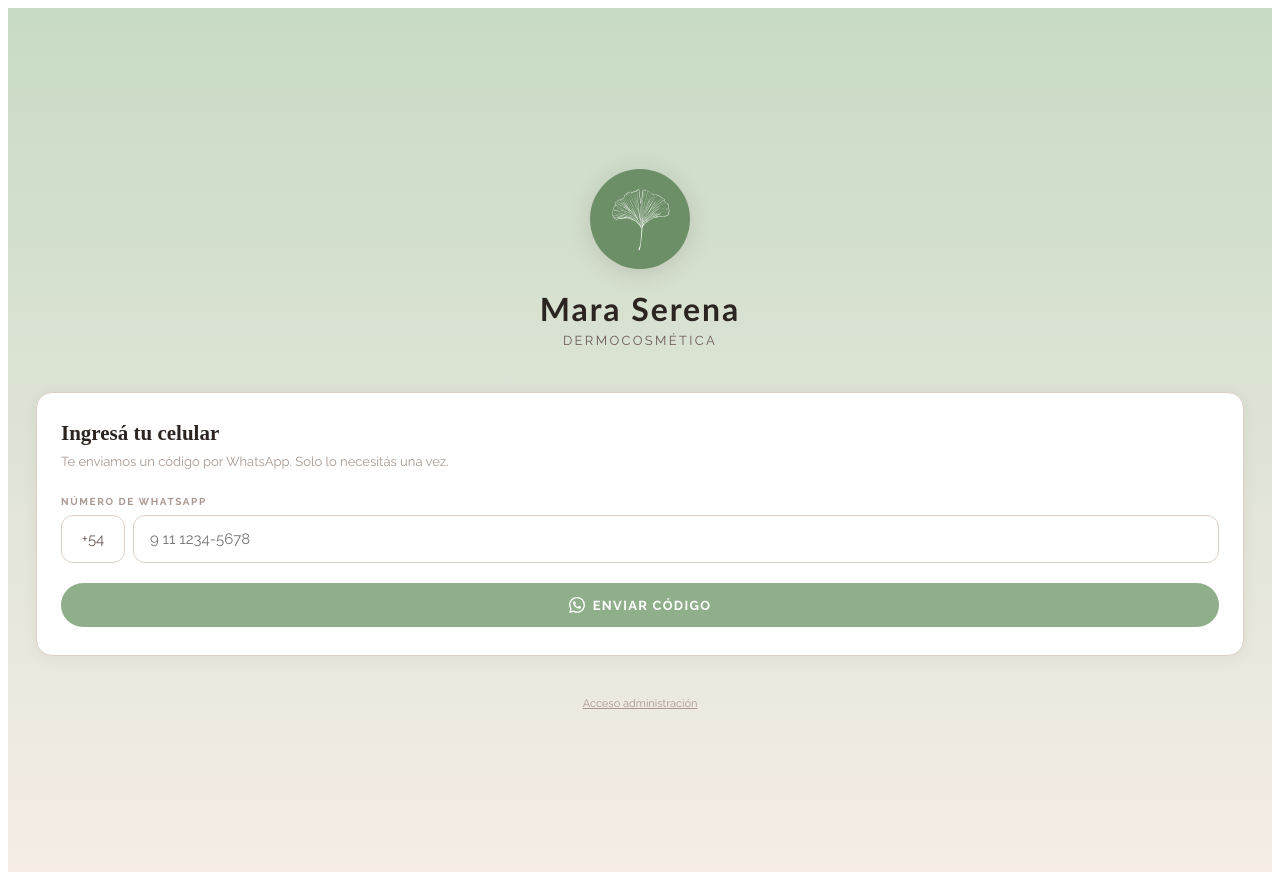
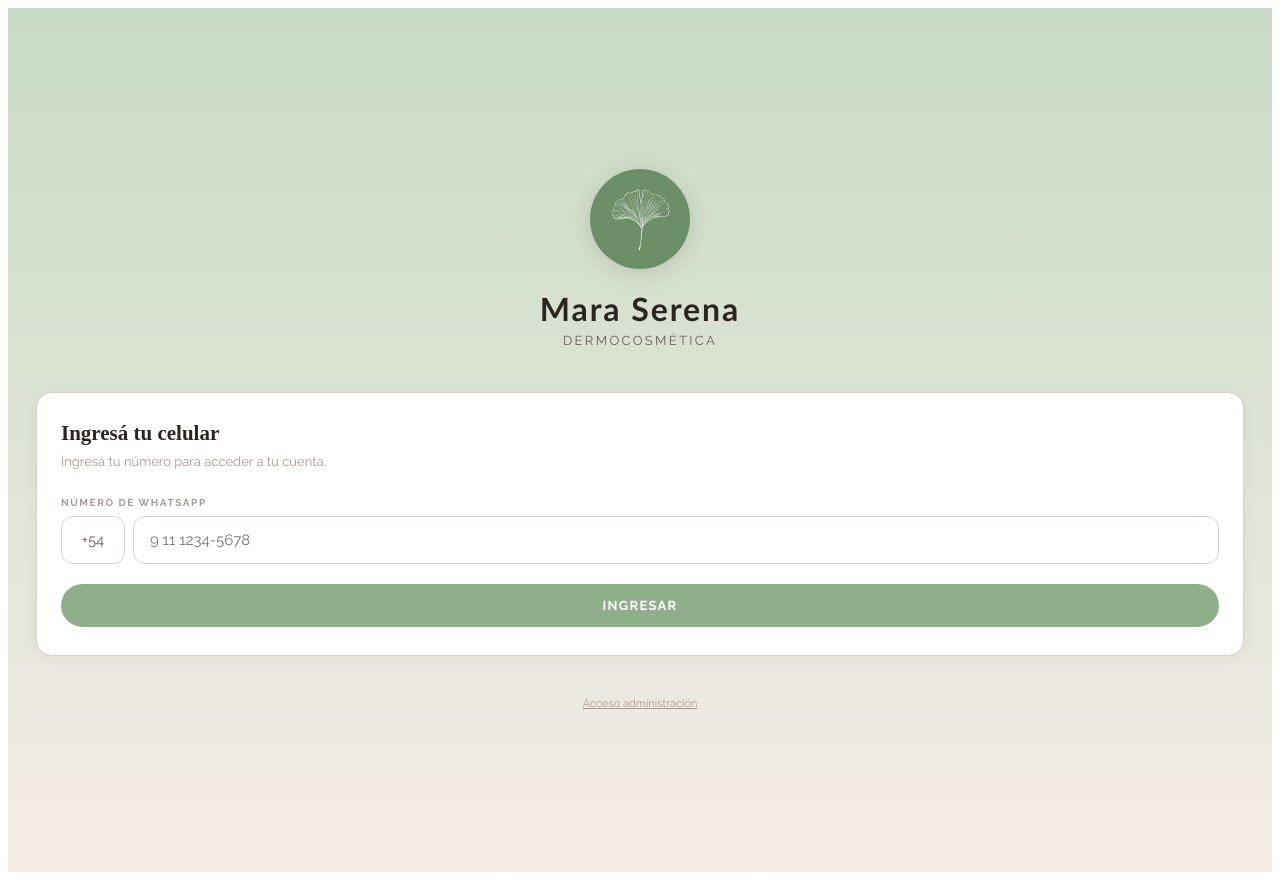
Before and after one commit to patricio-77/mara-serena, a React (Vite) app: page / in a window 1280 px wide. Built offline with nearby package versions, Linux system fonts and the light colour scheme.

Commit message:
Update App.jsx

```diff
--- a/src/App.jsx
+++ b/src/App.jsx
@@ -110,21 +110,13 @@ const TODOS_TURNOS = [
 function Login({ onLogin }) {
   const [paso, setPaso] = useState(1);
   const [cel, setCel] = useState("");
-  const [cod, setCod] = useState("");
   const [nombre, setNombre] = useState("");
   const [apellido, setApellido] = useState("");
   const [load, setLoad] = useState(false);
-  const [esNuevo, setEsNuevo] = useState(false);
 
-  const enviar = () => {
-    if(cel.length<6) return;
+  const verificarCelular = async () => {
+    if(cel.length<8) return;
     setLoad(true);
-    setTimeout(()=>{setLoad(false);setPaso(2);},1200);
-  };
-  const verif = async () => {
-    if(cod.length<4) return;
-    setLoad(true);
-    // Check if paciente exists in DB
     const { data } = await supabase
       .from("pacientes")
       .select("*")
@@ -132,13 +124,12 @@ function Login({ onLogin }) {
       .single();
     setLoad(false);
     if(data) {
-      // Existing patient - login directly
       onLogin("paciente", data);
     } else {
-      // New patient - ask for name
-      setPaso(3);
+      setPaso(2);
     }
   };
+
   const completarPerfil = async () => {
     if(nombre.length<2||apellido.length<2) return;
     setLoad(true);
@@ -165,30 +156,18 @@ function Login({ onLogin }) {
       <div style={{...S.card, padding:"28px 24px"}}>
         {paso===1 && <>
           <h2 style={{ fontSize:21, color:"#2C2420", fontWeight:600, margin:"0 0 6px" }}>Ingresá tu celular</h2>
-          <p style={{ fontSize:13, color:"#A89890", margin:"0 0 24px", fontFamily:"'Raleway',sans-serif", lineHeight:1.6 }}>Te enviamos un código por WhatsApp. Solo lo necesitás una vez.</p>
+          <p style={{ fontSize:13, color:"#A89890", margin:"0 0 24px", fontFamily:"'Raleway',sans-serif", lineHeight:1.6 }}>Ingresá tu número para acceder a tu cuenta.</p>
           <label style={{...S.lbl}}>Número de WhatsApp</label>
           <div style={{ display:"flex", gap:8, marginBottom:20 }}>
             <div style={{...S.inp, width:64, flexShrink:0, textAlign:"center", display:"flex", alignItems:"center", justifyContent:"center", color:"#6B5C56" }}>+54</div>
             <input style={{...S.inp}} placeholder="9 11 1234-5678" value={cel} onChange={e=>setCel(e.target.value)} type="tel"/>
           </div>
-          <button style={{...S.btnP}} onClick={enviar} disabled={load}>
-            {load?"Enviando...":<span style={{ display:"flex", alignItems:"center", justifyContent:"center", gap:8 }}><Ico n="wa" size={16} color="white"/> Enviar código</span>}
+          <button style={{...S.btnP}} onClick={verificarCelular} disabled={load||cel.length<8}>
+            {load?"Verificando...":"Ingresar"}
           </button>
         </>}
 
         {paso===2 && <>
-          <button onClick={()=>setPaso(1)} style={{ background:"none", border:"none", cursor:"pointer", color:"#A89890", display:"flex", alignItems:"center", gap:4, marginBottom:18, padding:0 }}>
-            <Ico n="bck" size={15} color="#A89890"/><span style={{ fontFamily:"'Raleway',sans-serif", fontSize:12 }}>Cambiar número</span>
-          </button>
-          <h2 style={{ fontSize:21, color:"#2C2420", fontWeight:600, margin:"0 0 6px" }}>Código de verificación</h2>
-          <p style={{ fontSize:13, color:"#A89890", margin:"0 0 24px", fontFamily:"'Raleway',sans-serif", lineHeight:1.6 }}>Código enviado a <strong style={{ color:"#2C2420" }}>+54 {cel}</strong></p>
-          <label style={{...S.lbl}}>Código de 6 dígitos</label>
-          <input style={{...S.inp, fontSize:28, textAlign:"center", letterSpacing:"0.4em", marginBottom:20}} placeholder="······" value={cod} onChange={e=>setCod(e.target.value)} maxLength={6} type="number"/>
-          <button style={{...S.btnP}} onClick={verif} disabled={load}>{load?"Verificando...":"Ingresar"}</button>
-          <p style={{ textAlign:"center", fontSize:12, color:"#A89890", margin:"16px 0 0", fontFamily:"'Raleway',sans-serif" }}>¿No llegó? <span style={{ color:"#8FAF8A", cursor:"pointer", fontWeight:700 }}>Reenviar</span></p>
-        </>}
-
-        {paso===3 && <>
           <h2 style={{ fontSize:21, color:"#2C2420", fontWeight:600, margin:"0 0 6px" }}>¡Bienvenida!</h2>
           <p style={{ fontSize:13, color:"#A89890", margin:"0 0 24px", fontFamily:"'Raleway',sans-serif", lineHeight:1.6 }}>Completá tus datos para terminar de registrarte.</p>
           <label style={{...S.lbl}}>Nombre</label>
```
